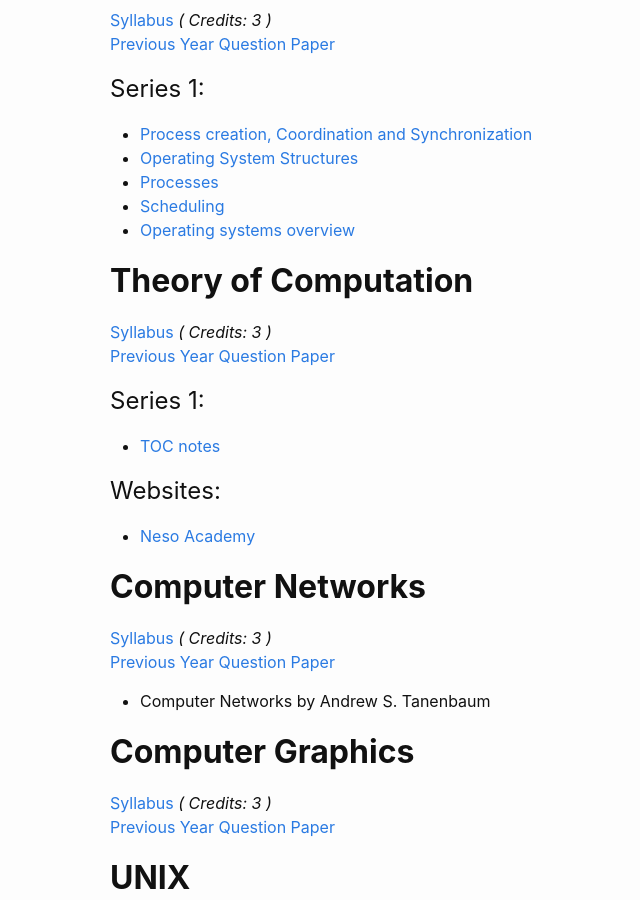
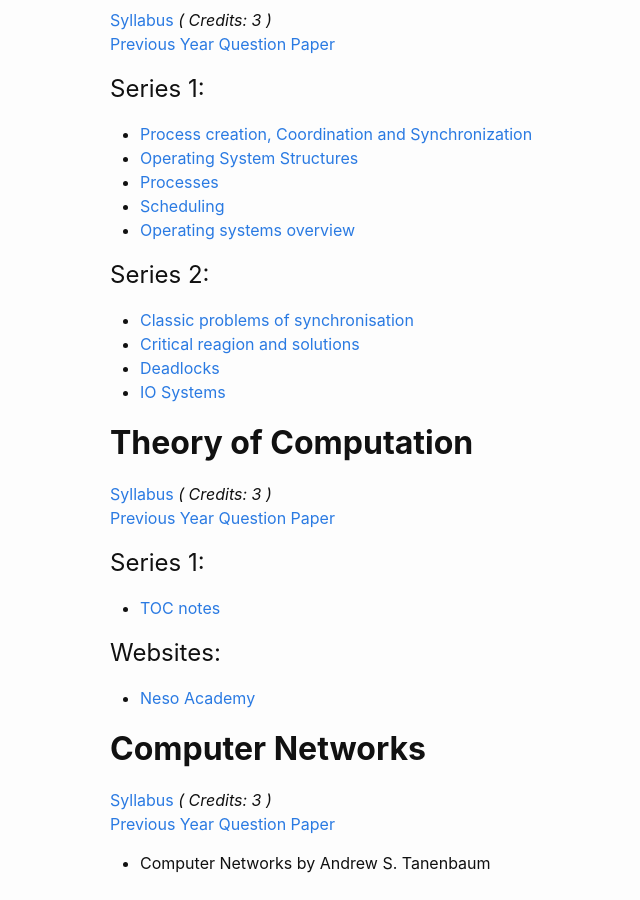
Before and after one commit to IT-GECBH/2020, a Jekyll site: the page built from resources.md, in a window 1280 px wide and 900 px high, scrolled down 1431 px. Shown: the whole window, without its empty margins (160-800 px from the left). Built offline with Jekyll 4.4.1, drawn with Linux system fonts in a browser that asks for light colours.

Commit message:
Update resources.md

```diff
--- a/resources.md
+++ b/resources.md
@@ -57,6 +57,13 @@ permalink: /resources/
 * [Processes][Section04-Processes4 class]
 * [Scheduling][Section05-Scheduling 4clas final]
 * [Operating systems overview][operating_systems_overview]
+<br/>
+
+# Series 2:
+* [Classic problems of synchronisation][os-classic-sync]
+* [Critical reagion and solutions][os-critic]
+* [Deadlocks][os-deadlock]
+* [IO Systems][os-io-sys]
 
 ## **Theory of Computation**
 [Syllabus][toc-syll] *( Credits: 3 )*  <br/>
@@ -120,6 +127,10 @@ permalink: /resources/
 [Section04-Processes4 class]: /resources/OS/series1/Section04-Processes4_class.ppt
 [Section05-Scheduling 4clas final]: /resources/OS/series1/Section05-Scheduling_4clas_final.ppt
 [operating_systems_overview]: /resources/OS/series1/operating_systems_overview.ppt
+[os-classic-sync]: /resources/OS/series2/Classic_problems_of_synchronisation.ppt
+[os-critic]: /resources/OS/series2/Critical_region_and_solutions-Sync1.ppt
+[os-deadlock]: /resources/OS/series2/Section07-Deadlocks.ppt
+[os-io-sys]: /resources/OS/series2/Section12-IO_Systems.ppt
 
 [soft-prev]: /resources/SOFTWARE/IT_301.pdf
 [soft-class-notes]: /resources/SOFTWARE/series2/class_diagrams.docx
```
